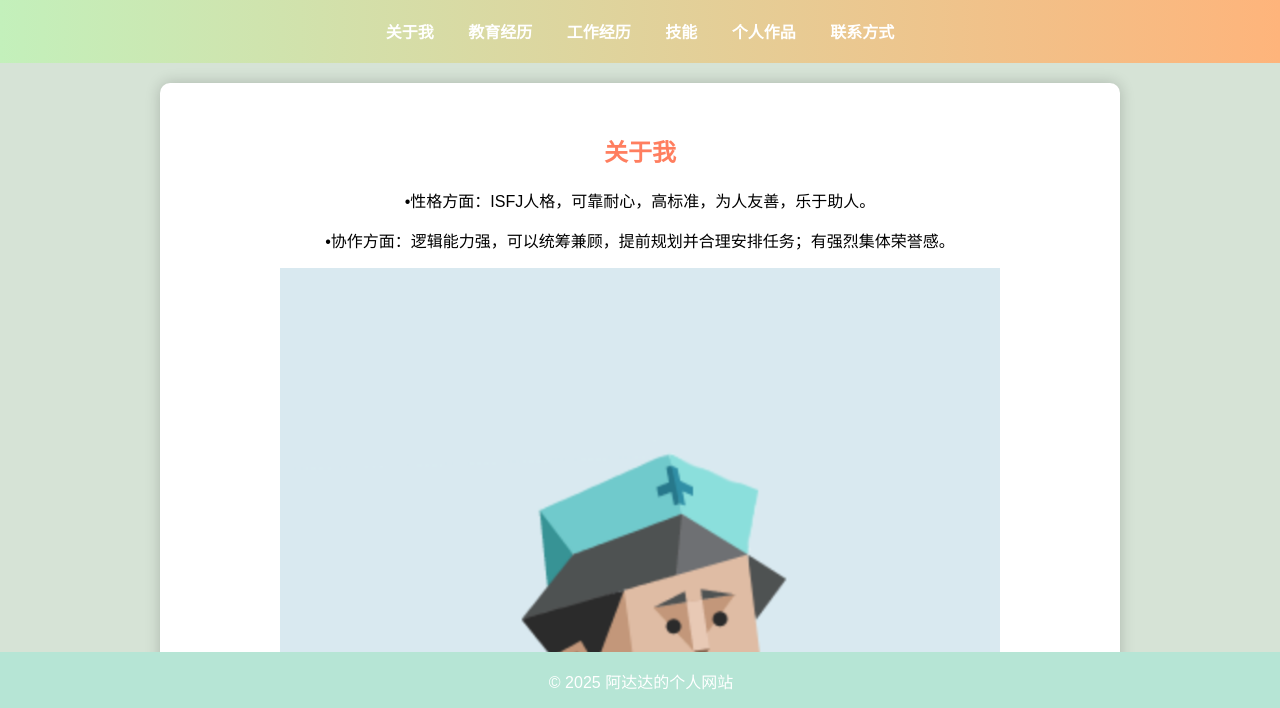
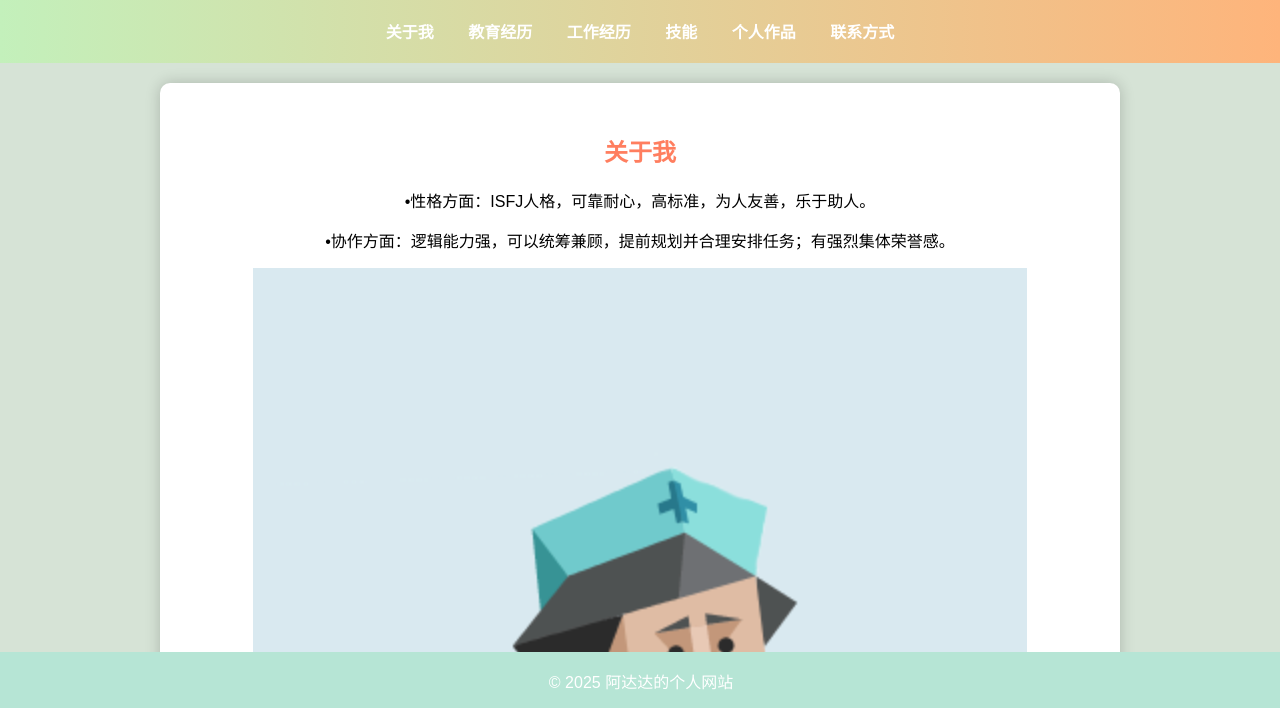
Before and after one commit to Alisa-ljd/Alisa-ljd, a plain HTML site: page vs3/index.html in a window 1280 px wide. Shown: the part 90-798 px from the top of the page. Drawn offline with Linux system fonts and the light colour scheme.

Commit message:
Update index.html

```diff
--- a/vs3/index.html
+++ b/vs3/index.html
@@ -93,7 +93,7 @@
         </p>
         <p>•协作方面：逻辑能力强，可以统筹兼顾，提前规划并合理安排任务；有强烈集体荣誉感。
         </p>
-        <img border="0" src="photo11.png" width="80%">
+        <img border="0" src="photo11.png">
     </section>
 
     <section id="education" class="container">
```
